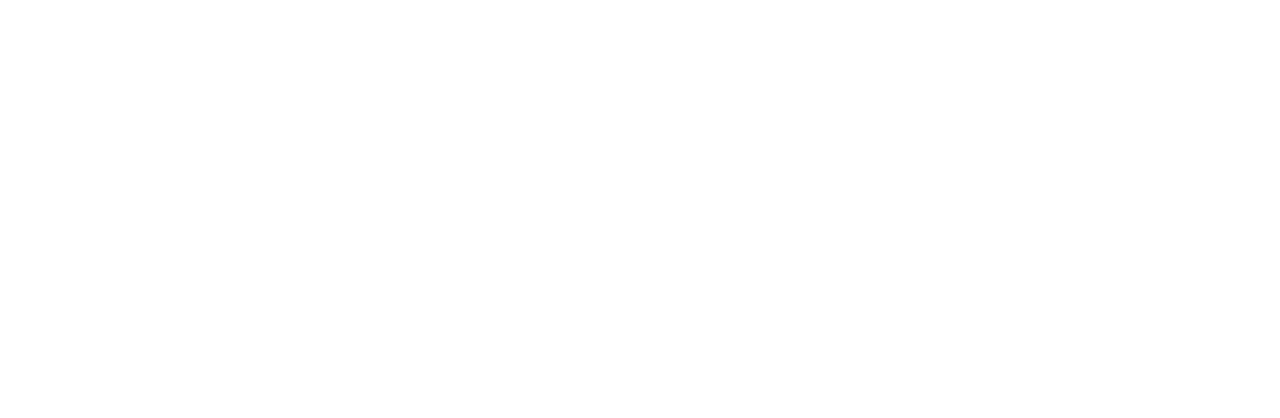
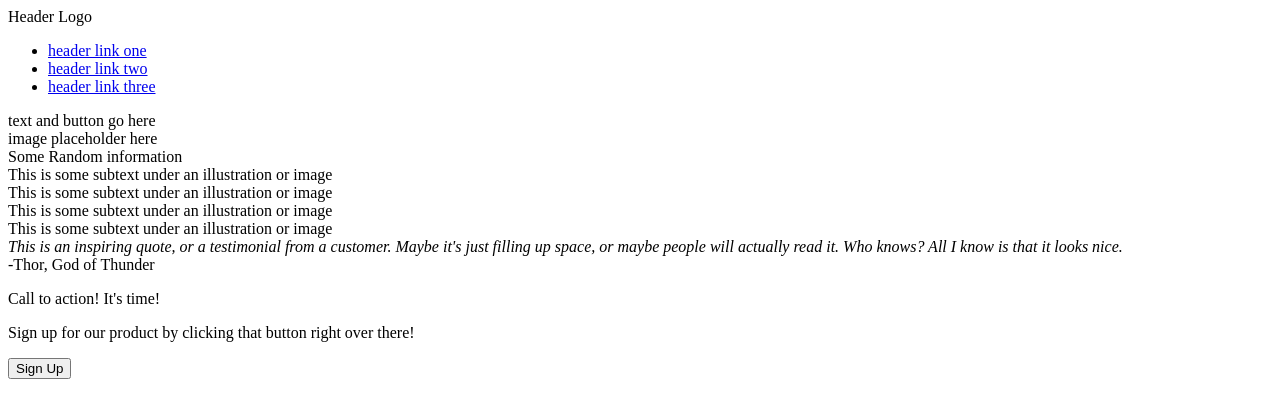
Before and after one commit to Msambere/odin-landing-page, a plain HTML site: page index.html in a window 1280 px wide. Drawn offline with Linux system fonts and the light colour scheme.

Commit message:
Fill out basic html content
Prepared the html content to be styled with flexbox by creating
necessary containers and adding filler text.

```diff
--- a/index.html
+++ b/index.html
@@ -6,6 +6,55 @@
         <link rel="stylesheet" href="style.css">
     </head>
     <body>
+        <div class="header">
+            <div class="logo">Header Logo</div>
+            <ul class="Links">
+                <li><a href="google.com">header link one</a></li>
+                <li><a href="google.com">header link two</a></li>
+                <li><a href="google.com">header link three</a></li>
+            </ul>
+        </div>
 
+        <div class="body">
+            <div class="container">
+                <div class="opening"> text and button go here</div>
+                <div class="image"> image placeholder here</div>
+            </div>
+            <div class="container">
+                <div class="Title">Some Random information</div>
+                <div class="information">
+                    <div class="info">
+                      <div class="blue-box"></div>
+                      <div class="text">This is some subtext under an illustration or image</div>
+                    </div>
+                    <div class="info">
+                      <div class="blue-box"></div>
+                      <div class="text">This is some subtext under an illustration or image</div>
+                    </div>
+                    <div class="info">
+                      <div class="blue-box"></div>
+                      <div class="text">This is some subtext under an illustration or image</div>
+                    </div>
+                    <div class="info">
+                      <div class="blue-box"></div>
+                      <div class="text">This is some subtext under an illustration or image</div>
+                    </div>
+                </div>
+            </div>
+            <div class="container">
+                <div class="quote"><em>This is an inspiring quote, or a testimonial from a customer.
+                Maybe it's just filling up space, or maybe people will actually read it.
+                Who knows? All I know is that it looks nice.</em></div>
+                <div class="speaker">-Thor, God of Thunder</div>
+            <div class="container">
+                <div class="text">
+                    <p class="big">Call to action! It's time!</p>
+                    <p class="small"> Sign up for our product by clicking that button right over there!</p>
+                </div>
+                <button>Sign Up</button>
+            </div>
+        </div>
+
+        <div class="footer"></div>
     </body>
 </html>
```
